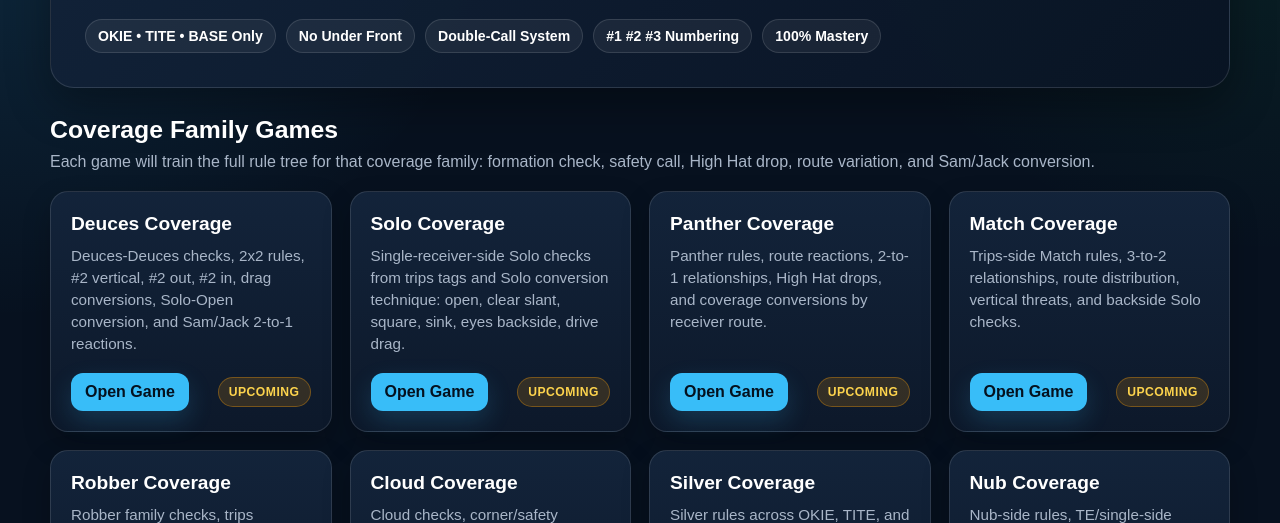
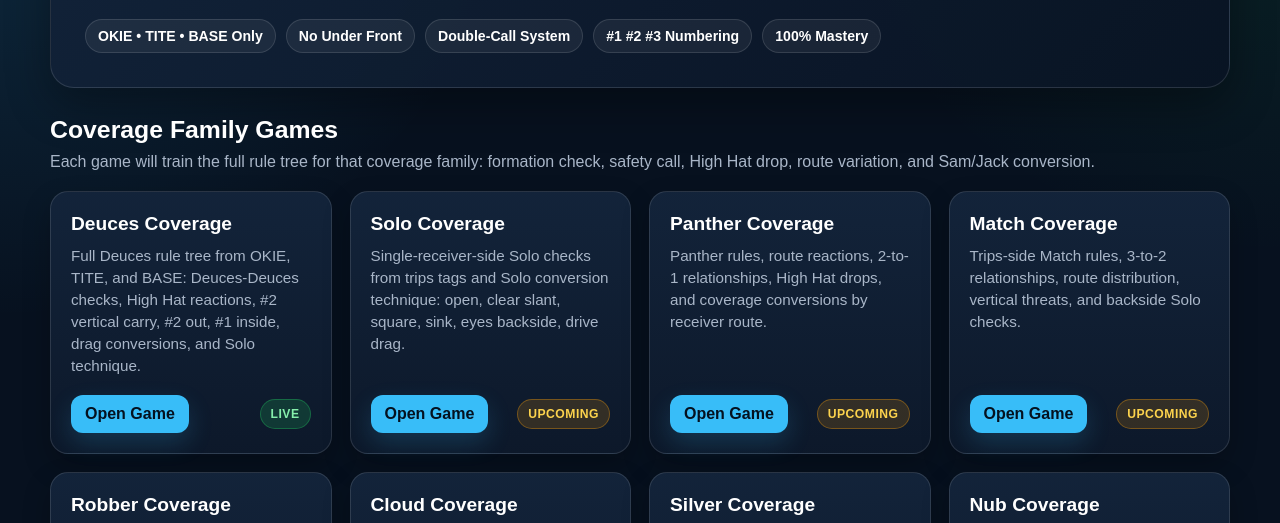
Before and after one commit to jdwebs15/Perry-Sam-and-Jack-Coverage-Trainer-2026, a plain HTML site: page index.html in a window 1280 px wide. Shown: the part 225-748 px from the top of the page. Drawn offline with Linux system fonts and the light colour scheme.

Commit message:
Revise Deuces Coverage details and status
Updated the Deuces Coverage section with a more detailed description and changed status from 'Upcoming' to 'Live'.

```diff
--- a/index.html
+++ b/index.html
@@ -39,12 +39,13 @@
        <article class="repo-card">
   <h3><a href="games/okie-tite-base-deuces.html">Deuces Coverage</a></h3>
   <p class="muted">
-            Deuces-Deuces checks, 2x2 rules, #2 vertical, #2 out, #2 in, drag conversions,
-            Solo-Open conversion, and Sam/Jack 2-to-1 reactions.
+    Full Deuces rule tree from OKIE, TITE, and BASE: Deuces-Deuces checks,
+    High Hat reactions, #2 vertical carry, #2 out, #1 inside, drag conversions,
+    and Solo technique.
   </p>
   <div class="btn-row">
     <a class="btn" href="games/okie-tite-base-deuces.html">Open Game</a>
-            <span class="status upcoming">Upcoming</span>
+    <span class="status live">Live</span>
   </div>
 </article>
 
```
Lines whose indentation alone changed are shown as unchanged.
